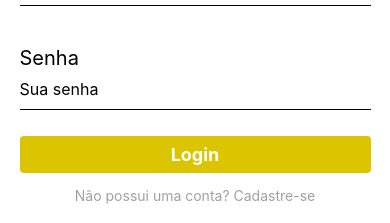
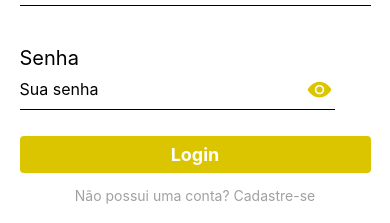
Before and after one commit to Guilherme-Luzin/Faculdade, a React Native app: screen /SignIn in a window 390 px wide. Shown: the part 206-429 px from the top of the page. Built offline with nearby package versions, Linux system fonts and the light colour scheme.

Commit message:
Adicionando verificacao de login, botao para mostrar e esconder senha e as telas de cadastro e inicial do app

```diff
--- /dev/null
+++ b/src/Pages/Home/Index.js
@@ -0,0 +1,10 @@
+import React from 'react'
+import { View, Text } from 'react-native'
+
+export default function Home() {
+  return (
+    <View>
+      <Text>Página Inicial do App</Text>
+    </View>
+  )
+}
--- a/src/Pages/SignIn/Index.js
+++ b/src/Pages/SignIn/Index.js
@@ -1,9 +1,25 @@
-import React from 'react'
+import React, { useState } from 'react'
 import { View, Text, StyleSheet, TouchableOpacity, TextInput } from 'react-native'
 
 import * as Animatable from 'react-native-animatable'
+import { Ionicons } from '@expo/vector-icons'
+import { useNavigation } from '@react-navigation/native'
 
 export default function SignIn() {
+  const navigation = useNavigation();
+
+  const [senha, setSenha] = useState('');
+  const [esconderSenha, setEsconderSenha] = useState(true);
+  const [email, setEmail] = useState('');
+
+  function VerificaLogin(){
+    if(email == "gn" && senha == "123"){
+      navigation.navigate('Home');
+      return;
+    }
+
+    alert("Usuário ou Senha Inválido(s)")
+  }
   return (
     <View style={styles.container}>
 
@@ -16,19 +32,39 @@ export default function SignIn() {
         <TextInput
         placeholder='exemplo@exemplo.exemplo'
         style={styles.input}
+        value={email}
+        onChangeText={ (valorEmail) => setEmail(valorEmail)}
         />
 
         <Text style={styles.title}>Senha</Text>
-        <TextInput
-        placeholder='Sua senha'
-        style={styles.input}
-        />
+        <View style={styles.inputArea}>
+          <TextInput
+          placeholder='Sua senha'
+          style={styles.inputAreaText}
+          value={senha}
+          onChangeText={ (valorSenha) => setSenha(valorSenha) }
+          secureTextEntry={esconderSenha}
+          />
 
-        <TouchableOpacity style={styles.button}>
+          <TouchableOpacity
+          style={styles.icon}
+          onPress={ () => setEsconderSenha(!esconderSenha) }>
+            { esconderSenha
+              ? <Ionicons name='eye' size={25} color='#dbc500'/>
+              : <Ionicons name='eye-off' size={25} color='#dbc500'/>
+            }
+          </TouchableOpacity>
+        </View>
+
+        <TouchableOpacity
+        style={styles.button}
+        onPress={ () => VerificaLogin() }>
           <Text style={styles.buttonText}>Login</Text>
         </TouchableOpacity>
 
-        <TouchableOpacity style={styles.buttonRegister}>
+        <TouchableOpacity
+        style={styles.buttonRegister}
+        onPress={ () => navigation.navigate('SignUp') } >
           <Text style={styles.registerText}>Não possui uma conta? Cadastre-se</Text>
         </TouchableOpacity>
 
@@ -91,5 +127,25 @@ const styles = StyleSheet.create({
   },
   registerText:{
     color: '#a1a1a1'
+  },
+  inputArea:{
+    flexDirection: 'row',
+    width: '90%',
+    alignItems: 'center'
+  },
+  inputAreaText:{
+    width: '100%',
+    borderBottomWidth: 1,
+    height: 40,
+    marginBottom: 12,
+    fontSize: 16
+  },
+  icon:{
+    width: '10%',
+    borderBottomWidth: 1,
+    height: 40,
+    marginBottom: 12,
+    justifyContent: 'center',
+    alignItems: 'center'
   }
 })
--- /dev/null
+++ b/src/Pages/SignUp/Index.js
@@ -0,0 +1,10 @@
+import React from 'react'
+import { View, Text } from 'react-native'
+
+export default function SignUp() {
+  return (
+    <View>
+      <Text>Página De Cadastro</Text>
+    </View>
+  )
+}
--- a/src/Routes/Index.js
+++ b/src/Routes/Index.js
@@ -2,6 +2,8 @@ import { createNativeStackNavigator }from '@react-navigation/native-stack'
 
 import Welcome from '../Pages/Welcome/Index';
 import SignIn from '../Pages/SignIn/Index';
+import SignUp from '../Pages/SignUp/Index';
+import Home from '../Pages/Home/Index';
 
 const Stack = createNativeStackNavigator();
 
@@ -11,13 +13,25 @@ export default function Routes(){
             <Stack.Screen
                 name='Welcome'
                 component={Welcome}
-                options={{/*headerTitle: "Bem Vindo"*/ headerShown: false}}
+                options={{headerShown: false}}
             />
 
             <Stack.Screen
                 name='SignIn'
                 component={SignIn}
-                options={{/*headerTitle: "Bem Vindo"*/ headerShown: false}}
+                options={{headerShown: false}}
+            />
+
+            <Stack.Screen
+                name='SignUp'
+                component={SignUp}
+                options={{headerShown: false}}
+            />
+
+            <Stack.Screen
+                name='Home'
+                component={Home}
+                options={{headerShown: false}}
             />
         </Stack.Navigator>
     )
```
